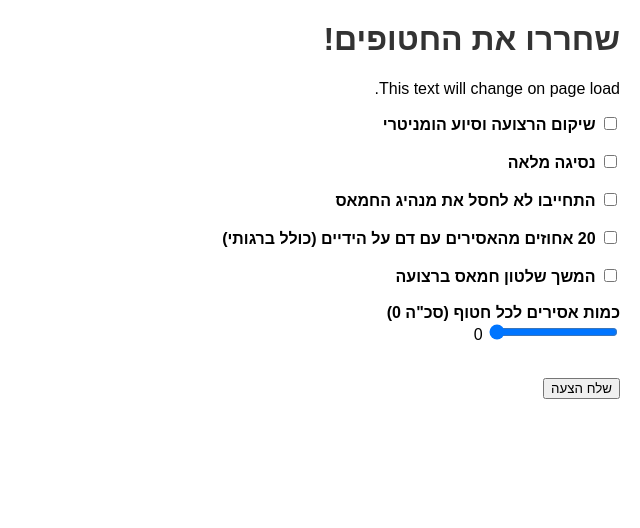
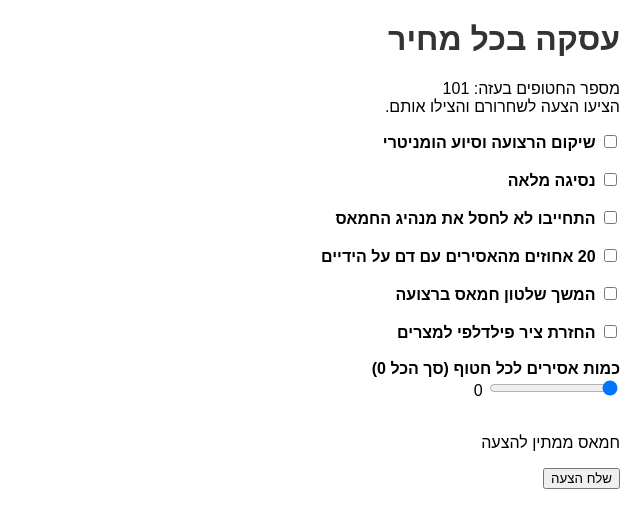
Before and after one commit to ranco980/FreeTheHostages, a plain HTML site: page index.html in a window 1280 px wide. Shown: the whole page, without its empty margins (640-1280 px from the left). Drawn offline with Linux system fonts and the light colour scheme.

Commit message:
Add files via upload

```diff
--- a/index.html
+++ b/index.html
@@ -3,11 +3,11 @@
 <head>
     <meta charset="UTF-8">
     <meta name="viewport" content="width=device-width, initial-scale=1.0">
-    <title>Simple Web Page</title>
+    <title>עסקה בכל מחיר</title>
 	<link rel="stylesheet" href="styles.css">
 </head>
 <body>
-   <h1>שחררו את החטופים!</h1>
+   <h1>עסקה בכל מחיר</h1>
 
    <p id="descriptionText">This text will change on page load.</p>
 
@@ -22,10 +22,14 @@
 	<label for="checkboxIsmail">התחייבו לא לחסל את מנהיג החמאס</label><br><br>
 
     <input type="checkbox" id="checkboxBlood">
-	<label for="checkboxBlood">20 אחוזים מהאסירים עם דם על הידיים (כולל ברגותי)</label><br><br>
+	<label for="checkboxBlood">20 אחוזים מהאסירים עם דם על הידיים</label><br><br>
 
 	<input type="checkbox" id="checkboxHamasRule">
 	<label for="checkboxHamasRule">המשך שלטון חמאס ברצועה</label>
+    <br><br>
+
+	<input type="checkbox" id="checkboxPhiladelphi">
+	<label for="checkboxPhiladelphi">החזרת ציר פילדלפי למצרים</label>
     <br><br>
 
 	<label id="sliderPrisonersLabel" for="sliderPrisoners">כמות אסירים לכל חטוף (סכ"ה 0)</label><br>
@@ -38,5 +42,8 @@
 
 	<script src="translations.js"></script>
     <script src="script.js"></script>
+	<script src="summary.js"></script>
+	<script src="globals.js"></script>
+	<script src="random.js"></script>
 </body>
 </html>
```
